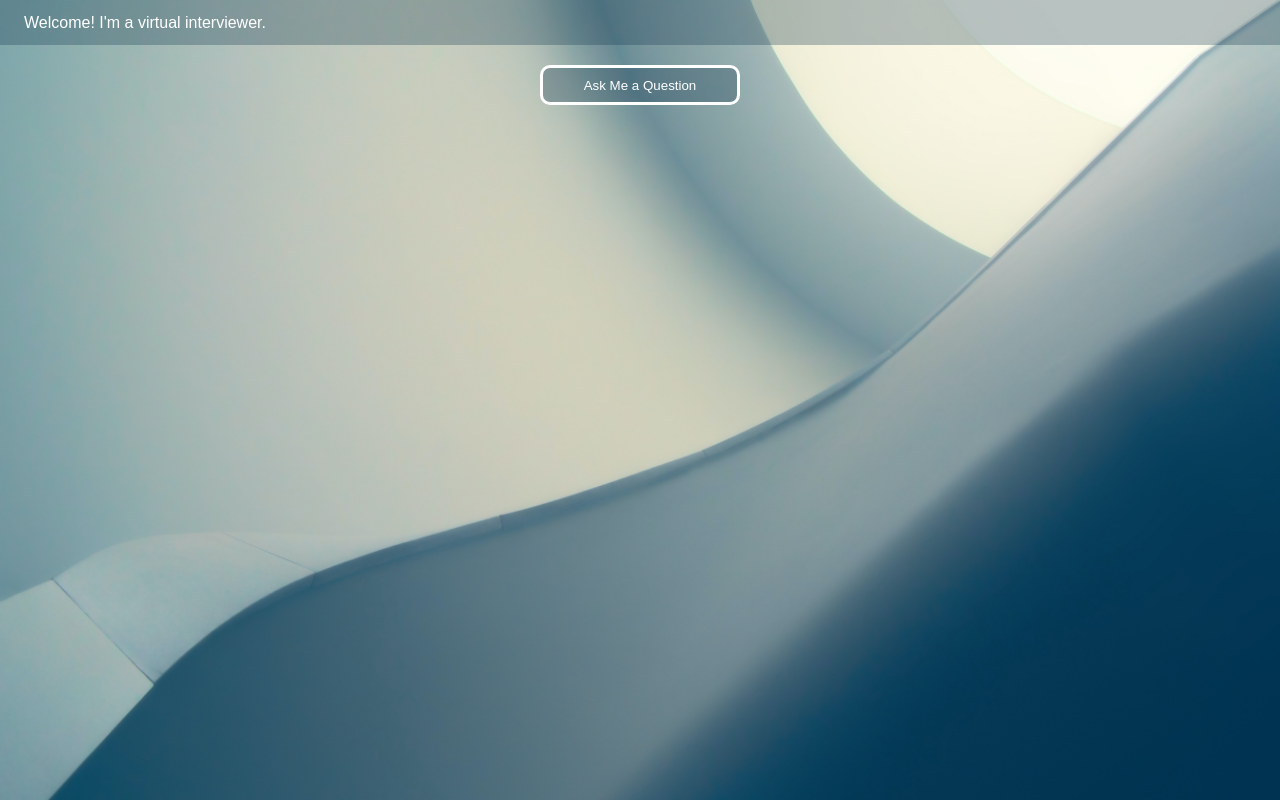
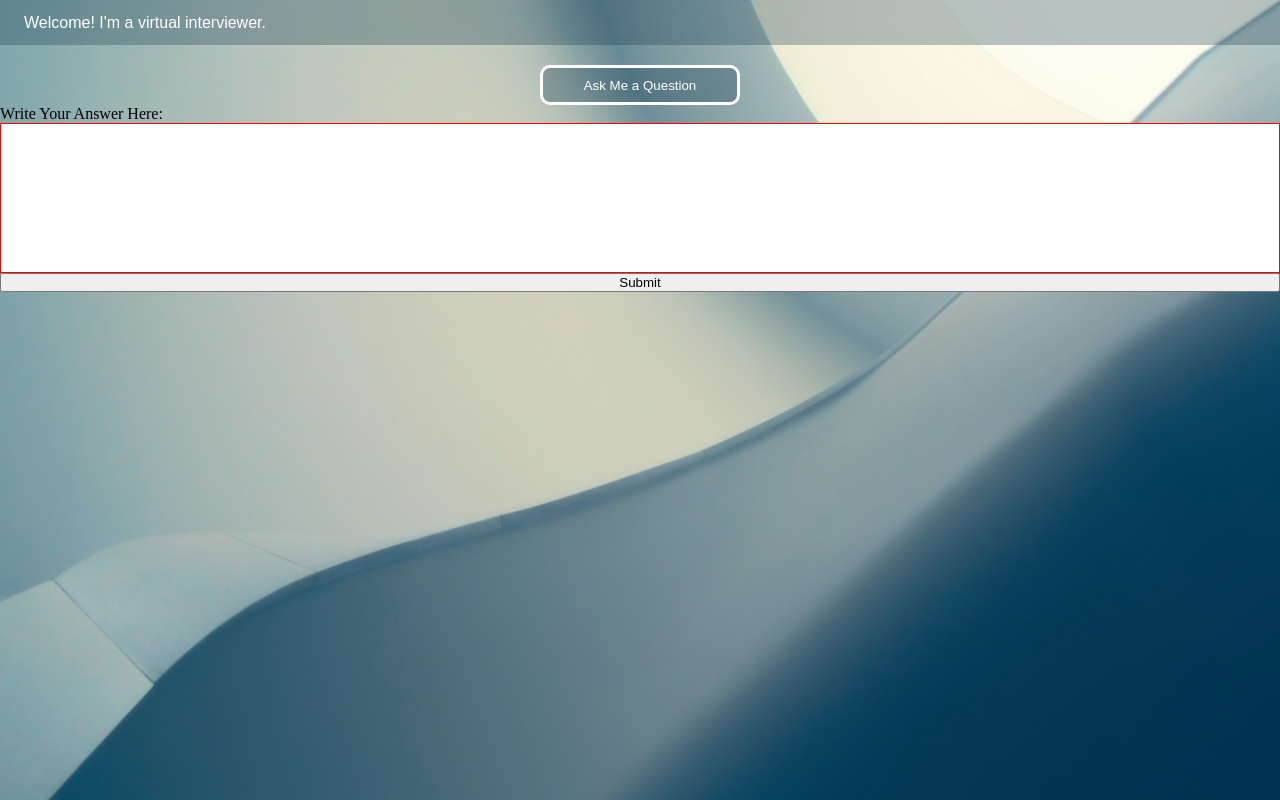
Before and after one commit to michmitz/interview-prep, a Next.js app: page / in a window 1280 px wide. Built offline with nearby package versions, Linux system fonts and the light colour scheme.

Commit message:
Set up answer field

```diff
--- /dev/null
+++ b/components/answer_field/AnswerField.module.css
@@ -0,0 +1,10 @@
+.container {
+  display: flex;
+  flex-direction: column;
+  width: 100%;
+}
+
+.input {
+  border: solid 1px red;
+  height: 150px;
+}
--- /dev/null
+++ b/components/answer_field/AnswerField.tsx
@@ -0,0 +1,17 @@
+import React from 'react'
+import styles from './AnswerField.module.css'
+
+interface AnswerFieldProps {
+  readonly onChange: () => void
+  readonly onSubmit: () => void
+}
+
+export const AnswerField: React.FC<AnswerFieldProps> = ({ onChange, onSubmit }) => {
+  return (
+    <div className={styles.container}>
+      <p>Write Your Answer Here:</p>
+    <input className={styles.input} onChange={onChange} />
+    <button onClick={onSubmit}>Submit</button>
+    </div>
+  )
+}
--- a/pages/index.tsx
+++ b/pages/index.tsx
@@ -4,6 +4,7 @@ import styles from "../styles/Home.module.css";
 import { QuestionCard } from "@/components/question_card/QuestionCard";
 import { appStrings } from "@/constants/appStrings";
 import { Header } from "@/components/header/Header";
+import { AnswerField } from "@/components/answer_field/AnswerField";
 
 const { askQuestionButton, thinking } = appStrings;
 
@@ -37,6 +38,7 @@ const Home: NextPage = () => {
         </div>
       )}
       {completion && <QuestionCard response={completion} />}
+      <AnswerField onChange={() => {}} onSubmit={() => {}} />
     </div>
   );
 };
```
